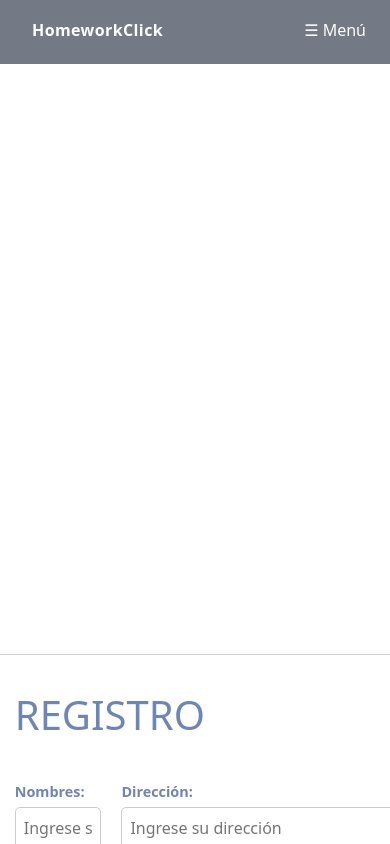
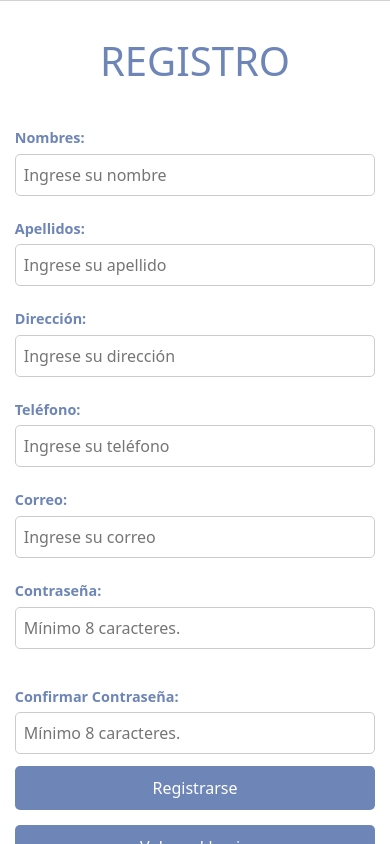
Before and after one commit to sago-code/homeworkclick, a website built with Vite: page index.html in a window 390 px wide. Both pictures are taken after a click on the button "Registrarse". Shown: the top 844 px of the page. Built offline with nearby package versions, Linux system fonts and the light colour scheme.

Commit message:
Ajuste diseño

```diff
--- a/package.json
+++ b/package.json
@@ -11,7 +11,7 @@
   },
   "devDependencies": {
     "jsdom": "^24.0.0",
-    "vite": "^7.1.2",
+    "vite": "^7.1.12",
     "vitest": "^4.0.3"
   },
   "dependencies": {
--- a/src/components/menu/menu.css
+++ b/src/components/menu/menu.css
@@ -225,3 +225,7 @@
         padding: 8px 0 12px;
     }
 }
+
+.desactive {
+    display: none;
+}
--- a/src/components/menu/menu.js
+++ b/src/components/menu/menu.js
@@ -7,7 +7,6 @@ import { navigateTo } from '../../main';
 export function mountMenu(rootId = 'appMenu') {
     const root = document.getElementById(rootId);
     if (!root) return false;
-
     root.innerHTML = menuTemplate;
 
     const toggle = root.querySelector('.menu-toggle');
@@ -57,6 +56,10 @@ export function mountMenu(rootId = 'appMenu') {
         }
     });
 
+    if (!isAuthenticated())  {
+        root.classList.add('desactive');
+    }
+
     return true;
 }
 
@@ -85,3 +88,12 @@ function setActiveByRoute(root, route) {
     });
     if (match) match.classList.add('active');
 }
+
+export function isAuthenticated() {
+    try {
+        const user = localStorage.getItem('user');
+        return !!user && JSON.parse(user);
+    } catch {
+        return false;
+    }
+}
--- a/src/main.js
+++ b/src/main.js
@@ -123,6 +123,7 @@ export default async function router() {
 
 // Cuando carga la página
 document.addEventListener('DOMContentLoaded', () => {
+  const u = getCurrentUser();
   autoMountMenu('appMenu');
   router();
 });
--- a/src/pages/login/login.css
+++ b/src/pages/login/login.css
@@ -54,7 +54,7 @@ body {
     padding: 32px;
     gap: 24px;
     transition: all 0.3s ease-in-out;
-    display: flex !important;
+    display: flex;
     flex-direction: row !important;
 }
 
@@ -218,7 +218,7 @@ body {
         width: 100%;
         height: auto;
         object-fit: contain;
-        display: block;
+        display: none;
         align-self: center;
         justify-self: center;
     }
@@ -231,6 +231,9 @@ body {
         border-radius: 5px;
         background: white;
         color: #333;
+    }
+    .login-form, .register-form {
+        align-items: center;
     }
 }
 
@@ -312,3 +315,24 @@ body {
 .login-form, .register-form {
     transition: none; /* la animación se hace a nivel de .card */
 }
+
+#form-registro{
+    display: flex;
+    flex-wrap: wrap;
+    gap: 12px;
+}
+
+.container-input{
+    width: 48%;
+}
+
+.container-input input, .container-input div, .container-input span{
+    margin: 0px;
+}
+
+/* En móviles se mantiene el toggle */
+@media (max-width: 640px) {
+    .container-input{
+        width: 100%;
+    }
+}
--- a/src/pages/login/login.html
+++ b/src/pages/login/login.html
@@ -1,6 +1,3 @@
-<header id="appHeader" class="app-header">
-  <div id="appMenu"></div>
-</header>
 <!-- Login -->
 <div class="card" id="card-login">
     <div class="caja login-form">
@@ -16,13 +13,6 @@
                 <input type="password" id="contraseña" name="contraseña" placeholder="Mínimo 8 caracteres." required>
                 <div id="fuerza-contraseña" style="height: 10px; border-radius: 5px; margin-bottom: 5px;"></div>
                 <span id="mensaje-contraseña" style="font-size: 0.9em; font-weight: bold;"></span>
-                <label>
-                    Rol
-                    <select id="role" required>
-                    <option value="user">Usuario</option>
-                    <option value="admin">Administrador</option>
-                    </select>
-                </label>
                 <a href="#">¿Olvidaste tu contraseña?</a>
 
                 <div class="botones">
@@ -43,46 +33,46 @@
             <h1>REGISTRO</h1>
         </div>
         <form id="form-registro">
-            <div class="imput imput-r">
-                <div class="izq">
+            <div class="container-input">
                 <label for="nombre">Nombres:</label>
                 <input type="text" id="nombre" name="nombre" placeholder="Ingrese su nombre" required>
-
+            </div>
+            <div class="container-input">
                 <label for="apellido">Apellidos:</label>
                 <input type="text" id="apellido" name="apellido" placeholder="Ingrese su apellido" required>
-
+            </div>
+            <div class="container-input">
+                <label for="direccion">Dirección:</label>
+                <input type="text" id="direccion" name="direccion" placeholder="Ingrese su dirección" required>
+            </div>
+            <div class="container-input">
+                <label for="telefono">Teléfono:</label>
+                <input type="text" id="telefono" name="telefono" placeholder="Ingrese su teléfono" required>
+            </div>
+            <div class="container-input">
                 <label for="correo">Correo:</label>
                 <input type="email" id="correo-reg" name="correo" placeholder="Ingrese su correo" required>
-
+            </div>
+            <div class="container-input">
                 <label for="contraseña">Contraseña:</label>
-                    <input type="password" id="contraseña-reg" name="contraseña" placeholder="Mínimo 8 caracteres." required>
-                    <div id="fuerza-contraseña-registro" style="height: 10px; border-radius: 5px; margin-bottom: 5px;"></div>
+                <input type="password" id="contraseña-reg" name="contraseña" placeholder="Mínimo 8 caracteres."
+                    required>
+                <div id="fuerza-contraseña-registro" style="height: 10px; border-radius: 5px; margin-bottom: 5px;">
+                </div>
                 <span id="mensaje-contraseña-registro" style="font-size: 0.9em; font-weight: bold;"></span>
-
+            </div>
+            <div class="container-input">
                 <label for="confirmar-contraseña">Confirmar Contraseña:</label>
-                    <input type="password" id="confirmar-contraseña" name="confirmar-contraseña" placeholder="Mínimo 8 caracteres." required>
+                <input type="password" id="confirmar-contraseña" name="confirmar-contraseña"
+                    placeholder="Mínimo 8 caracteres." required>
             </div>
-                <div class="registro">
-                    <label for="direccion">Dirección:</label>
-                    <input type="text" id="direccion" name="direccion" placeholder="Ingrese su dirección" required>
-
-                    <label for="telefono">Teléfono:</label>
-                    <input type="text" id="telefono" name="telefono" placeholder="Ingrese su teléfono" required>
-
-                    <label for="rol">Rol:</label>
-                    <select id="rol" name="rol" required>
-                        <option value="" disabled selected>Seleccione un rol</option>
-                        <option value="usuario">Usuario</option>
-                        <option value="administrador">Administrador</option>
-                        </select>
-
+            <div class="container-input">
                 <div class="botones">
                     <button type="submit">Registrarse</button>
                     <button type="button" id="btn-volver-login">Volver al Login</button>
                 </div>
+            </div>
             <div id="mensaje-exito-registro" style="margin-top: 10px; font-weight: bold; color: green;"></div>
-                </div>
-            </div>
         </form>
     </div>
 </div>
```
Also changed, not shown: src/assets/images/imagen1.png, src/assets/images/imagen2.png, src/assets/images/imagen3.png, 1 other file. Lines whose indentation alone changed are shown as unchanged.
